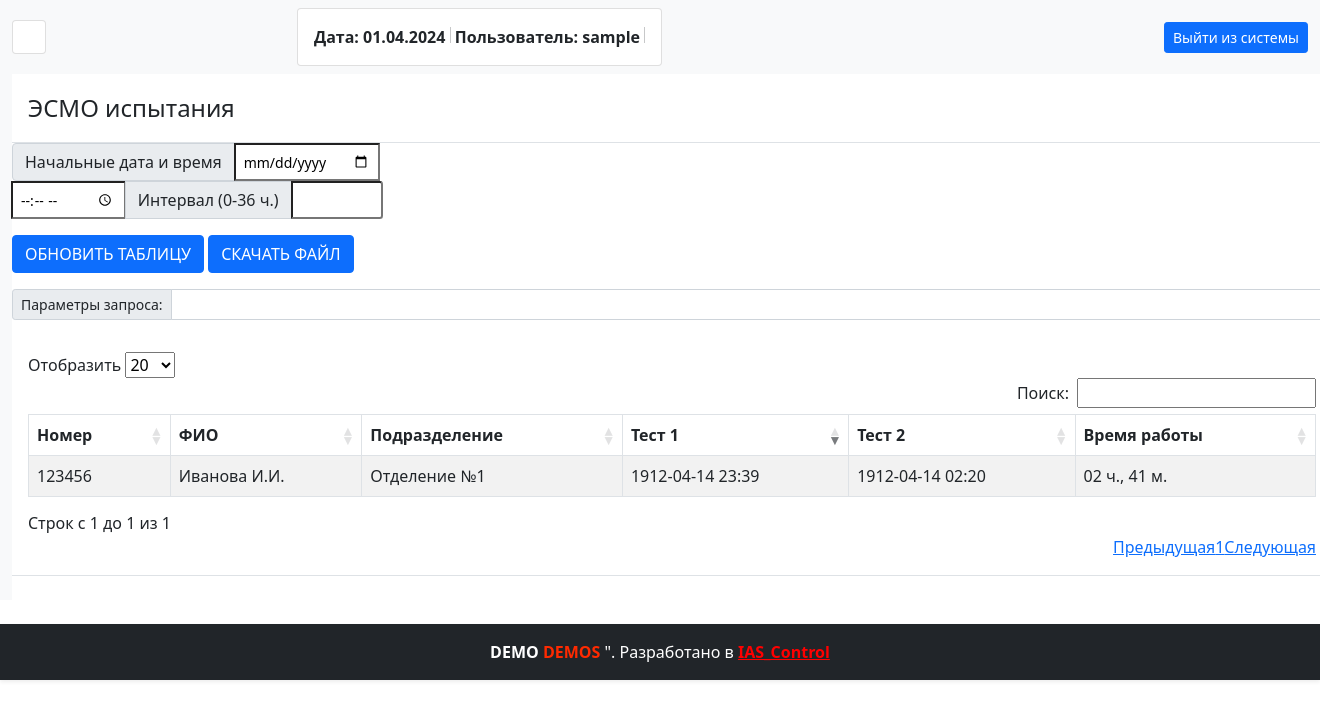
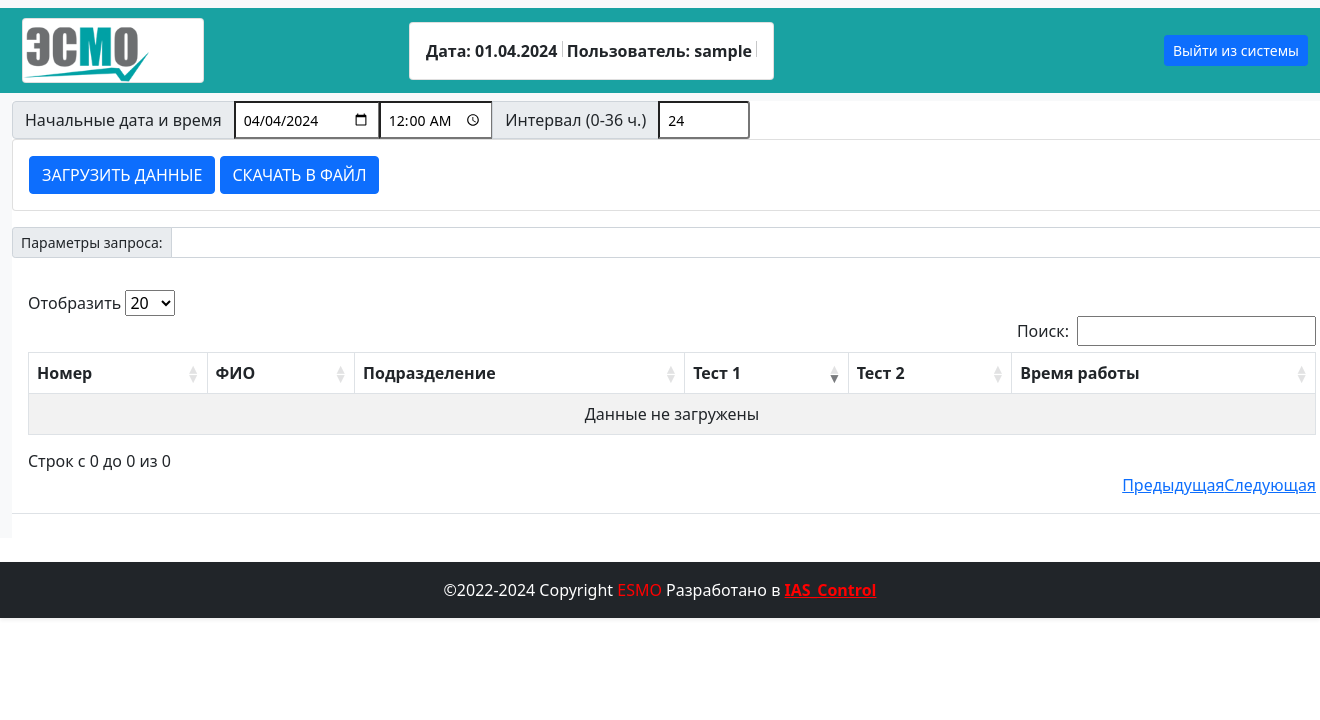
Before and after one commit to AKafer/IAS_ESMO, a Django app: page / in a window 1320 px wide; the page is wider, and only the part inside the window is pictured. Shown: the top 720 px of that part. Run offline with Django 5.2, Linux system fonts and the light colour scheme; the visitor is signed in with stand-in values (Sample User, id 1); data that the repository does not hold is empty; some libraries are stand-ins or nearby versions.

Commit message:
fix templates

```diff
--- a/application/api/views.py
+++ b/application/api/views.py
@@ -46,17 +46,7 @@ class ApiTableView(View):
 
 class ApiEmptyView(View):
     async def get(self, request: HttpRequest):
-        example_result = [
-            {
-                'number': '123456',
-                'name': 'Иванова И.И.',
-                'division': 'Отделение №1',
-                'type_1': ['1912-04-14 23:39'],
-                'type_2': ['1912-04-14 02:20'],
-                'duration': ['02 ч., 41 м.'],
-                'marks': '1-1'
-            }
-        ]
+        example_result = []
         return HttpResponse(json.dumps(example_result), content_type="application/json")
 
 
--- a/application/static/css/my_style.css
+++ b/application/static/css/my_style.css
@@ -13,3 +13,7 @@ body {
     font-size: 25px;
     background-color: #FAEEDD;
   }
+
+  .example {
+    background-color: green;
+  }
--- a/application/static/js/index.js
+++ b/application/static/js/index.js
@@ -4,6 +4,19 @@ $(document).ready(function () {
   const input_time = $("#input_time");
   const input_interval = $("#input_interval");
   const input_text = $("#input_text");
+
+  let now = new Date();
+  let day = now.getDate();
+  let day_of_week = now.getDay();
+  let diff = 1;
+  if (day_of_week === 7) {
+    diff = 2;
+  } else if (day_of_week === 1) {
+    diff = 3;
+  }
+  now.setDate(day - diff);
+  input_date.val(now.toISOString().slice(0, 10));
+
 
   function create_table() {
     const url = "empty/";
--- a/application/static/plug-ins/9dcbecd42ad/i18n/Russian.json
+++ b/application/static/plug-ins/9dcbecd42ad/i18n/Russian.json
@@ -1,7 +1,7 @@
 {
 	"sProcessing":   "Подождите...",
 	"sLengthMenu":   "Отобразить _MENU_",
-	"sZeroRecords":  "Нет записей",
+	"sZeroRecords":  "Данные не загружены",
 	"sInfo":         "Строк с _START_ до _END_ из _TOTAL_",
 	"sInfoEmpty":    "Строк с 0 до 0 из 0",
 	"sInfoFiltered": "(отфильтровано из _MAX_ строк.)",
--- a/application/templates/esmo/index.html
+++ b/application/templates/esmo/index.html
@@ -5,35 +5,35 @@
 {% block content %}
   <div class="modal-dialog modal-fullscreen">
     <div class="modal-content">
-      <div class="modal-header">
-        <h4 class="modal-title">ЭСМО испытания</h4>
-      </div>
 
-      <div class="col-4">
+      <div class="col-12">
         <div id="date">
           <div id="test_date">
               <div class="input-group">
                   <label class="input-group-text">Начальные датa и время</label>
-                  <input class="form-control-sm" type="date" id="input_date">
-                  <input class="form-control-sm" type="time" id="input_time">
+                  <input class="form-control-sm" type="date" id="input_date" >
+                  <input class="form-control-sm" type="time" id="input_time" value="00:00">
                   <label class="input-group-text">Интервал (0-36 ч.)</label>
-                  <input class="form-control-sm" type="number" id="input_interval" min=0 max=36>
+                  <input class="form-control-sm" type="number" id="input_interval" min=0 max=36 value=24>
               </div>
           </div>
-          <p></p>
-          <button type="button" class="btn btn-primary" id="TableButton">
-            ОБНОВИТЬ ТАБЛИЦУ
-          </button>
+          <div class="card">
+             <div class="card-body">
+                <button type="button" class="btn btn-primary" id="TableButton">
+                  ЗАГРУЗИТЬ ДАННЫЕ
+                </button>
 
-          <button type="button" class="btn btn-primary" id="FileButton">
-            СКАЧАТЬ ФАЙЛ
-          </button>
+                <button type="button" class="btn btn-primary" id="FileButton">
+                  СКАЧАТЬ В ФАЙЛ
+                </button>
+             </div>
+          </div>
         </div>
 
         <p></p>
       </div>
 
-      <div id="SrokSlGod">
+      <div id="Params">
         <div class="input-group input-group-sm mb-3">
             <label class="input-group-text">Параметры запроса:</label>
             <input class="form-control form-control-sm" id="input_text" type="text">
--- a/application/templates/includes/footer.html
+++ b/application/templates/includes/footer.html
@@ -1,12 +1,6 @@
 <br>
 <footer class="text-center p-3 bg-dark shadow-sm p-3 mb-5" style="color:white">
-<!--    ©2022-{% now 'Y' %} Copyright "<span style="color:hsla(0,100%,50%,5);">-->
-        <strong>
-            {% if project == "SIZ" %}
-                РОССЕТИ ЦЕНТР</span> <span style="color:hsla(10,100%,50%,5);">Ярэнерго</span>
-            {% else %}
-                DEMO</span> <span style="color:hsla(10,100%,50%,5);">DEMOS</span>
-            {% endif %}
-        </strong>".
+    ©2022-{% now 'Y' %} Copyright
+    <span style="color:hsla(0,100%,50%,5);"> ESMO</span>
     Разработано в <strong><a style="color:hsla(0,100%,50%,1);" href="https://ias-control.ru/" title="ias-control.ru" target="_blank">IAS_Control</a></strong>
 </footer>
--- a/application/templates/includes/header.html
+++ b/application/templates/includes/header.html
@@ -1,10 +1,12 @@
 {% load static %}
 <nav class="navbar navbar-light bg-light">
-    <div class="container-fluid">
-      <div class="card">
-        <div class="card-body">
+    <div class="container-fluid" style="background-color: #19a2a2">
+      <div class="card" style="margin: 10px;">
+        <a  href="{% url 'index' %}">
+            <img src="{% static 'images/esmo-logo.png' %}" alt="Эсмо" width="70%" height="70%" >
+        </a>
       </div>
-    </div>
+
         {% if user.is_authenticated %}
         <div class="card">
           <div class="card-body">
@@ -27,15 +29,13 @@
         <ul class="list-group mb-2" id="tasks"></ul>
         <div class="btn-group" role="group" aria-label="Basic mixed styles example">
             {% if user.is_authenticated %}
-            <form method="post" action="{% url 'users:logout' %}">
-                {% csrf_token %}
-                <button class="btn btn-primary btn-sm" type="submit" id="ExitSystemButton">Выйти из системы</button>
-            </form>
-<!--                <a type="button" class="btn btn-primary btn-sm" href="{% url 'users:logout' %}" id="ExitSystemButton">Выйти из системы</a>-->
+                <form method="post" action="{% url 'users:logout' %}">
+                    {% csrf_token %}
+                    <button class="btn btn-primary btn-sm" type="submit" id="ExitSystemButton">Выйти из системы</button>
+                </form>
             {% else %}
                 <a type="button" class="btn btn-primary btn-sm" href="{% url 'users:login' %}">Войти в систему</a>
             {% endif %}
         </div>
     </div>
 </nav>
-</header>
```
Also changed, not shown: application/application/settings.py (+8 -6 lines), application/core/context_processors/contents.py (+0 -44 lines).
